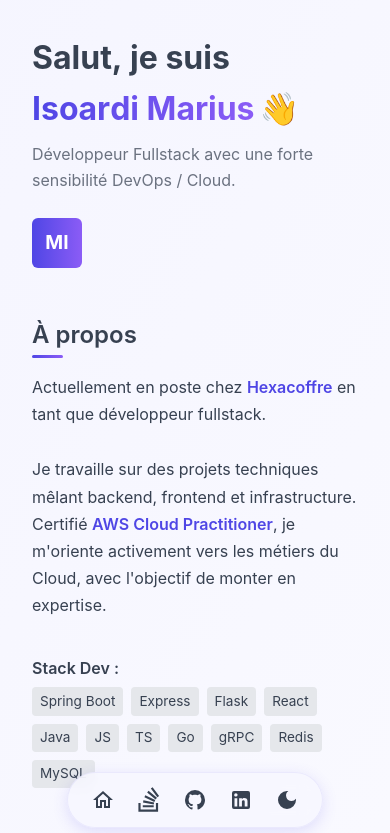
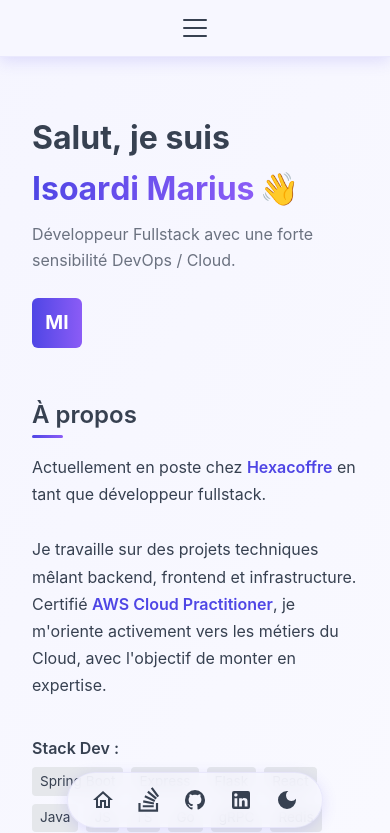
Before and after one commit to acoory/portfolio, a React (Create React App) app: page / in a window 390 px wide. Shown: the top 833 px of the page. Built offline with nearby package versions, Linux system fonts and the light colour scheme.

Commit message:
feat: ajout d'une barre de navigation principale responsive en haut

```diff
--- a/src/App.css
+++ b/src/App.css
@@ -648,3 +648,228 @@
   left: 0;
   color: var(--primary);
 }
+
+/* TopNavbar - navigation principale en haut */
+.top-navbar {
+  position: fixed;
+  top: 0;
+  left: 0;
+  right: 0;
+  z-index: 100;
+  width: 100%;
+  background-color: rgba(247, 247, 255, 0.85);
+  backdrop-filter: blur(10px);
+  box-shadow: 0 4px 15px rgba(79, 70, 229, 0.15);
+  border-bottom: 1px solid rgba(79, 70, 229, 0.08);
+  padding: 0.75rem 0;
+  transition: all 0.3s ease;
+}
+
+.App.dark .top-navbar {
+  background-color: rgba(24, 24, 36, 0.85);
+  box-shadow: 0 4px 15px rgba(79, 70, 229, 0.25);
+  border-bottom: 1px solid rgba(79, 70, 229, 0.15);
+}
+
+.top-navbar-container {
+  max-width: var(--container-width);
+  margin: 0 auto;
+  padding: 0 1.5rem;
+  display: flex;
+  justify-content: center;
+  align-items: center;
+}
+
+/* Logo */
+.logo {
+  display: flex;
+  align-items: center;
+  cursor: pointer;
+  user-select: none;
+}
+
+.logo-letter {
+  font-size: 1.5rem;
+  font-weight: 700;
+  color: white;
+  background-image: var(--gradient-primary);
+  width: 36px;
+  height: 36px;
+  border-radius: 6px;
+  display: flex;
+  align-items: center;
+  justify-content: center;
+}
+
+.logo-text {
+  margin-left: 0.5rem;
+  font-size: 1.25rem;
+  font-weight: 600;
+  color: var(--text-light);
+  transition: color 0.3s ease;
+}
+
+.App.dark .logo-text {
+  color: var(--text-dark);
+}
+
+/* Navigation desktop */
+.nav-links {
+  display: flex;
+  gap: 1.5rem;
+}
+
+.nav-link {
+  background: none;
+  border: none;
+  font-size: 0.9rem;
+  font-weight: 500;
+  color: var(--text-light);
+  cursor: pointer;
+  position: relative;
+  padding: 0.25rem 0;
+  transition: all 0.3s ease;
+}
+
+.App.dark .nav-link {
+  color: var(--text-dark);
+}
+
+.nav-link::after {
+  content: "";
+  position: absolute;
+  width: 0;
+  height: 2px;
+  bottom: 0;
+  left: 0;
+  background-image: var(--gradient-primary);
+  transition: width 0.3s ease;
+}
+
+.nav-link:hover {
+  color: var(--primary);
+}
+
+.nav-link:hover::after {
+  width: 100%;
+}
+
+.nav-link.active {
+  color: var(--primary);
+  font-weight: 600;
+}
+
+.nav-link.active::after {
+  width: 100%;
+}
+
+/* Menu toggle pour mobile */
+.menu-toggle {
+  background: none;
+  border: none;
+  cursor: pointer;
+  width: 40px;
+  height: 40px;
+  display: flex;
+  align-items: center;
+  justify-content: center;
+  padding: 0;
+}
+
+.hamburger {
+  width: 24px;
+  height: 18px;
+  position: relative;
+  display: flex;
+  flex-direction: column;
+  justify-content: space-between;
+}
+
+.hamburger span {
+  display: block;
+  width: 100%;
+  height: 2px;
+  background-color: var(--text-light);
+  border-radius: 1px;
+  transition: all 0.3s ease;
+}
+
+.App.dark .hamburger span {
+  background-color: var(--text-dark);
+}
+
+.hamburger.open span:nth-child(1) {
+  transform: translateY(8px) rotate(45deg);
+}
+
+.hamburger.open span:nth-child(2) {
+  opacity: 0;
+}
+
+.hamburger.open span:nth-child(3) {
+  transform: translateY(-8px) rotate(-45deg);
+}
+
+/* Menu mobile */
+.mobile-menu {
+  display: flex;
+  flex-direction: column;
+  width: 100%;
+  overflow: hidden;
+  background-color: rgba(247, 247, 255, 0.95);
+  box-shadow: 0 4px 15px rgba(79, 70, 229, 0.1);
+}
+
+.App.dark .mobile-menu {
+  background-color: rgba(24, 24, 36, 0.95);
+}
+
+.mobile-nav-link {
+  background: none;
+  border: none;
+  text-align: left;
+  padding: 0.85rem 1.5rem;
+  font-size: 1rem;
+  color: var(--text-light);
+  cursor: pointer;
+  border-bottom: 1px solid rgba(0, 0, 0, 0.05);
+  transition: all 0.3s ease;
+}
+
+.App.dark .mobile-nav-link {
+  color: var(--text-dark);
+  border-bottom: 1px solid rgba(255, 255, 255, 0.05);
+}
+
+.mobile-nav-link.active {
+  color: var(--primary);
+  font-weight: 600;
+  background-color: rgba(79, 70, 229, 0.05);
+}
+
+.mobile-nav-link:hover {
+  color: var(--primary);
+  background-color: rgba(79, 70, 229, 0.05);
+}
+
+/* Ajustement pour l'espace de la navbar fixe */
+.main-container {
+  margin-top: 5rem;
+}
+
+/* Responsive */
+@media (max-width: 767px) {
+  .top-navbar {
+    padding: 0.5rem 0;
+  }
+
+  .logo-letter {
+    width: 32px;
+    height: 32px;
+    font-size: 1.25rem;
+  }
+
+  .logo-text {
+    font-size: 1.1rem;
+  }
+}
--- a/src/App.tsx
+++ b/src/App.tsx
@@ -16,6 +16,7 @@
 import Contact from './components/Contact';
 import Footer from './components/Footer';
 import Navbar from './components/Navbar';
+import TopNavbar from './components/TopNavbar';
 
 // Données
 import { experiences } from './data/experiences';
@@ -27,7 +28,7 @@
 // Animations
 import { pageTransition } from './animations/variants';
 
-function App() {
+const App: React.FC = () => {
   const { darkMode } = useTheme();
 
   // Appliquer la classe dark/light à l'élément html
@@ -44,6 +45,7 @@
 
   return (
     <div className={`App ${darkMode ? 'dark' : 'light'}`}>
+      <TopNavbar />
       <motion.div
         className="container main-container"
         initial="hidden"
@@ -109,6 +111,6 @@
       <Navbar />
     </div>
   );
-}
+};
 
 export default App;
--- a/src/components/Header.tsx
+++ b/src/components/Header.tsx
@@ -64,8 +64,11 @@
 
   return (
     <motion.header
+      id="accueil"
       className="header"
-      variants={headerVariant}
+      initial={{ opacity: 0, y: -20 }}
+      animate={{ opacity: 1, y: 0 }}
+      transition={{ duration: 0.5 }}
     >
       <div className="intro">
         <h1 style={{ display: 'flex', alignItems: 'center', flexWrap: 'wrap' }}>
--- /dev/null
+++ b/src/components/TopNavbar.tsx
@@ -0,0 +1,151 @@
+import React, { useState, useEffect } from 'react';
+import { motion } from 'framer-motion';
+import { useTheme } from '../context/ThemeContext';
+
+const TopNavbar: React.FC = () => {
+  const { darkMode } = useTheme();
+  const [activeSection, setActiveSection] = useState<string>('accueil');
+  const [menuOpen, setMenuOpen] = useState<boolean>(false);
+  const [isMobile, setIsMobile] = useState<boolean>(window.innerWidth < 768);
+
+  // Liste des sections du portfolio
+  const sections = [
+    { id: 'about', label: 'À propos' },
+    { id: 'experience', label: 'Expérience' },
+    { id: 'education', label: 'Formation' },
+    { id: 'skills', label: 'Compétences' },
+    { id: 'projects', label: 'Projets' },
+  ];
+
+  useEffect(() => {
+    // Fonction pour détecter la section active lors du défilement
+    const handleScroll = () => {
+      const scrollPosition = window.scrollY + 100;
+
+      // Trouver la section actuellement visible
+      const sectionsElements = document.querySelectorAll('section[id]');
+      for (let i = sectionsElements.length - 1; i >= 0; i--) {
+        const section = sectionsElements[i] as HTMLElement;
+        if (section && scrollPosition >= section.offsetTop) {
+          const id = section.getAttribute('id') || '';
+          if (id && id !== activeSection) {
+            setActiveSection(id);
+          }
+          break;
+        }
+      }
+
+      // Si on est tout en haut, activer "accueil"
+      if (scrollPosition < 100) {
+        setActiveSection('accueil');
+      }
+    };
+
+    // Fonction pour détecter les changements de taille d'écran
+    const handleResize = () => {
+      const mobile = window.innerWidth < 768;
+      setIsMobile(mobile);
+      if (!mobile && menuOpen) {
+        setMenuOpen(false);
+      }
+    };
+
+    window.addEventListener('scroll', handleScroll);
+    window.addEventListener('resize', handleResize);
+
+    // Vérifier la section active au chargement
+    handleScroll();
+
+    return () => {
+      window.removeEventListener('scroll', handleScroll);
+      window.removeEventListener('resize', handleResize);
+    };
+  }, [activeSection, menuOpen]);
+
+  // Fonction pour naviguer vers une section
+  const scrollToSection = (id: string) => {
+    const element = document.getElementById(id);
+    if (element) {
+      window.scrollTo({
+        top: element.offsetTop - 80, // Défilement avec un peu d'espace en haut
+        behavior: 'smooth'
+      });
+      setActiveSection(id);
+      setMenuOpen(false);
+    } else if (id === 'accueil') {
+      window.scrollTo({
+        top: 0,
+        behavior: 'smooth'
+      });
+      setActiveSection('accueil');
+      setMenuOpen(false);
+    }
+  };
+
+  return (
+    <motion.nav
+      className="top-navbar"
+      initial={{ y: -100 }}
+      animate={{ y: 0 }}
+      transition={{ duration: 0.5 }}
+    >
+      <div className="top-navbar-container">
+
+        {isMobile ? (
+          <button
+            className="menu-toggle"
+            onClick={() => setMenuOpen(!menuOpen)}
+            aria-label={menuOpen ? "Fermer le menu" : "Ouvrir le menu"}
+          >
+            <div className={`hamburger ${menuOpen ? 'open' : ''}`}>
+              <span></span>
+              <span></span>
+              <span></span>
+            </div>
+          </button>
+        ) : (
+          <div className="nav-links">
+            {sections.map((section) => (
+              <motion.button
+                key={section.id}
+                className={`nav-link ${activeSection === section.id ? 'active' : ''}`}
+                onClick={() => scrollToSection(section.id)}
+                whileHover={{ y: -2 }}
+                whileTap={{ y: 0 }}
+              >
+                {section.label}
+              </motion.button>
+            ))}
+          </div>
+        )}
+      </div>
+
+      {/* Menu mobile qui s'affiche lorsqu'on clique sur le hamburger */}
+      {isMobile && (
+        <motion.div
+          className={`mobile-menu ${menuOpen ? 'open' : ''}`}
+          initial={{ opacity: 0, height: 0 }}
+          animate={{
+            opacity: menuOpen ? 1 : 0,
+            height: menuOpen ? 'auto' : 0
+          }}
+          transition={{ duration: 0.3 }}
+        >
+          {sections.map((section) => (
+            <motion.button
+              key={section.id}
+              className={`mobile-nav-link ${activeSection === section.id ? 'active' : ''}`}
+              onClick={() => scrollToSection(section.id)}
+              whileHover={{ x: 5 }}
+              whileTap={{ x: 0 }}
+            >
+              {section.label}
+            </motion.button>
+          ))}
+        </motion.div>
+      )}
+    </motion.nav>
+  );
+};
+
+export default TopNavbar;
```
Also changed, not shown: 1 other file (tests, documents, lock files or other folders).
